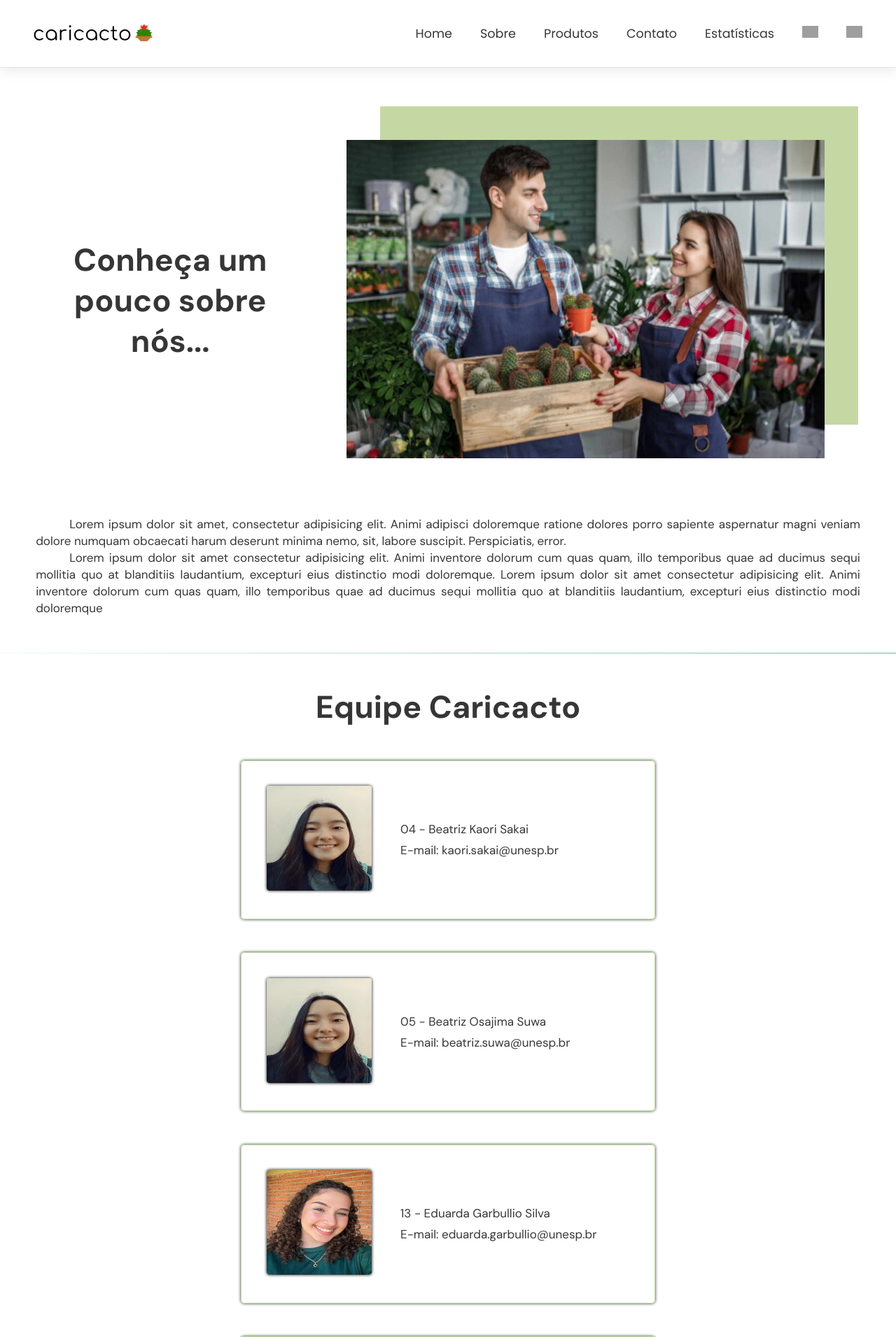
After one commit to naydhow/Ecommerce, a PHP site: page /sobre.php in a window 1280 px wide. The commit adds this page. Shown: the top 1911 px of the page at 70% size. Run offline with PHP 8.4, Linux system fonts and the light colour scheme; grey boxes are pictures that could not be loaded.

Commit message:
surtei com a eleição hj #forabozo
página sobre(ainda nao ta totalmente pronta) e arrumei uns detalhes

**se alguem aqui nao for adepto do #forabozo, saibam q a duda não briga por politica.

```diff
--- a/cadastros/produtos/cad_altera_produtos_front.php
+++ b/cadastros/produtos/cad_altera_produtos_front.php
@@ -10,7 +10,7 @@
            <div class='menu'>
                <ul class='grid'>
                    <li><a class='title' href='../../index.php' target='_parent'>Home</a></li>
-                   <li><a class='title'>Sobre</a></li>
+                   <li><a class='title' href='../../sobre.php' target='_parent'>Sobre</a></li>
                    <li><a class='title' href='../../venda/selecao_produtos_front.php' target='_parent'>Produtos</a></li>
                    <li><a class='title' href='../../cadastros/produtos/cad_pesq_produtos_front.php' target='_parent'>Contato</a></li>
                    <li><a class='title' href='../../cadastros/usuarios/cad_pesq_usuarios_front.php' target='_parent'>Estatísticas</a></li>
--- a/cadastros/produtos/cad_exclui_produtos_front.php
+++ b/cadastros/produtos/cad_exclui_produtos_front.php
@@ -9,7 +9,7 @@
            <div class='menu'>
                <ul class='grid'>
                    <li><a class='title' href='../../index.php' target='_parent'>Home</a></li>
-                   <li><a class='title'>Sobre</a></li>
+                   <li><a class='title' href='../../sobre.php' target='_parent'>Sobre</a></li>
                    <li><a class='title' href='../../venda/selecao_produtos_front.php' target='_parent'>Produtos</a></li>
                    <li><a class='title' href='../../cadastros/produtos/cad_pesq_produtos_front.php' target='_parent'>Contato</a></li>
                    <li><a class='title' href='../../cadastros/usuarios/cad_pesq_usuarios_front.php' target='_parent'>Estatísticas</a></li>
--- a/cadastros/produtos/cad_novo_produtos_front.php
+++ b/cadastros/produtos/cad_novo_produtos_front.php
@@ -17,7 +17,7 @@
             <div class='menu'>
                 <ul class='grid'>
                     <li><a class='title' href='../../index.php' target='_parent'>Home</a></li>
-                    <li><a class='title'>Sobre</a></li>
+                    <li><a class='title' href='../../sobre.php' target='_parent'>Sobre</a></li>
                     <li><a class='title' href='../../venda/selecao_produtos_front.php' target='_parent'>Produtos</a></li>
                     <li><a class='title' href='../../cadastros/produtos/cad_pesq_produtos_front.php' target='_parent'>Contato</a></li>
                     <li><a class='title' href='../../cadastros/usuarios/cad_pesq_usuarios_front.php' target='_parent'>Estatísticas</a></li>
--- a/cadastros/produtos/cad_pesq_produtos_front.php
+++ b/cadastros/produtos/cad_pesq_produtos_front.php
@@ -15,7 +15,7 @@
                 <div class='menu'>
                     <ul class='grid'>
                         <li><a class='title' href='../../index.php' target='_parent'>Home</a></li>
-                        <li><a class='title'>Sobre</a></li>
+                        <li><a class='title' href='../../sobre.php' target='_parent'>Sobre</a></li>
                         <li><a class='title' href='../../venda/selecao_produtos_front.php' target='_parent'>Produtos</a></li>
                         <li><a class='title' href='../../cadastros/produtos/cad_pesq_produtos_front.php' target='_parent'>Contato</a></li>
                         <li><a class='title' href='../../cadastros/usuarios/cad_pesq_usuarios_front.php' target='_parent'>Estatísticas</a></li>
--- a/cadastros/usuarios/cad_altera_usuarios_front.php
+++ b/cadastros/usuarios/cad_altera_usuarios_front.php
@@ -11,7 +11,7 @@ echo"
                 <div class='menu'>
                     <ul class='grid'>
                         <li><a class='title' href='../../index.php' target='_parent'>Home</a></li>
-                        <li><a class='title'>Sobre</a></li>
+                        <li><a class='title' href='../../sobre.php' target='_parent'>Sobre</a></li>
                         <li><a class='title' href='../../venda/selecao_produtos_front.php' target='_parent'>Produtos</a></li>
                         <li><a class='title' href='../../cadastros/produtos/cad_pesq_produtos_front.php' target='_parent'>Contato</a></li>
                         <li><a class='title' href='../../cadastros/usuarios/cad_pesq_usuarios_front.php' target='_parent'>Estatísticas</a></li>
--- a/cadastros/usuarios/cad_exclui_usuarios_front.php
+++ b/cadastros/usuarios/cad_exclui_usuarios_front.php
@@ -10,7 +10,7 @@ echo "
                 <div class='menu'>
                     <ul class='grid'>
                         <li><a class='title' href='../../index.php' target='_parent'>Home</a></li>
-                        <li><a class='title'>Sobre</a></li>
+                        <li><a class='title' href='../../sobre.php' target='_parent'>Sobre</a></li>
                         <li><a class='title' href='../../venda/selecao_produtos_front.php' target='_parent'>Produtos</a></li>
                         <li><a class='title' href='../../cadastros/produtos/cad_pesq_produtos_front.php' target='_parent'>Contato</a></li>
                         <li><a class='title' href='../../cadastros/usuarios/cad_pesq_usuarios_front.php' target='_parent'>Estatísticas</a></li>
--- a/cadastros/usuarios/cad_novo_usuarios_front.php
+++ b/cadastros/usuarios/cad_novo_usuarios_front.php
@@ -19,7 +19,7 @@
        <div class='menu'>
            <ul class='grid'>
                <li><a class='title' href='../../index.php' target='_parent'>Home</a></li>
-               <li><a class='title'>Sobre</a></li>
+               <li><a class='title'href='../../sobre.php' target='_parent'>Sobre</a></li>
                <li><a class='title' href='../../venda/selecao_produtos_front.php' target='_parent'>Produtos</a></li>
                <li><a class='title' href='../../cadastros/produtos/cad_pesq_produtos_front.php' target='_parent'>Contato</a></li>
                <li><a class='title' href='../../cadastros/usuarios/cad_pesq_usuarios_front.php' target='_parent'>Estatísticas</a></li>
--- a/cadastros/usuarios/cad_pesq_usuarios_front.php
+++ b/cadastros/usuarios/cad_pesq_usuarios_front.php
@@ -16,7 +16,7 @@
            <div class='menu'>
                <ul class='grid'>
                    <li><a class='title' href='../../index.php' target='_parent'>Home</a></li>
-                   <li><a class='title'>Sobre</a></li>
+                   <li><a class='title' href='../../sobre.php' target='_parent'>Sobre</a></li>
                    <li><a class='title' href='../../venda/selecao_produtos_front.php' target='_parent'>Produtos</a></li>
                    <li><a class='title' href='../../cadastros/produtos/cad_pesq_produtos_front.php' target='_parent'>Contato</a></li>
                    <li><a class='title' href='../../cadastros/usuarios/cad_pesq_usuarios_front.php' target='_parent'>Estatísticas</a></li>
--- a/css/style.css
+++ b/css/style.css
@@ -18,8 +18,6 @@ a {
 }
 
 img{
-  margin-top: 0%;
-  margin-bottom: 1.5%;
   width: 35%;
 }
 
@@ -45,7 +43,7 @@ img{
   --body-color: #ffffff;
   --color-grid-selecao: rgba(255, 255, 255, 0.915);
   --color-button-claro: #C5D8A4;
-  --color-button-escuto: rgb(55, 77, 52);
+  --color-button-escuto: #243D25;
   --color-texto-claro-button: #ffffff;
   --color-texto-escuro-button: #212121;
   --imagem-media: height:335 widht:335;
@@ -141,7 +139,7 @@ html{
 
 /*logo*/
 .logo{
-  margin-top: 14px;
+  margin-top: 5px;
   width: 40%;
 }
 
@@ -1214,9 +1116,7 @@ input:hover{
 
 /*<<<<<<<<<<<<<<<<<<<<<<<<<<<<<<<<<<HOME>>>>>>>>>>>>>>>>>>>>>>>>>>>>>>>>>>*/
 .section {
-  padding: calc(2rem + var(--header-height)) 0;
-
-  /* margin-top: 2.5rem; */
+  padding: calc(0.5rem + var(--header-height)) 0;
   display: flex;
   align-items: center;
   justify-content: space-between;
@@ -1476,6 +1343,86 @@ footer img{
   transform: translateY(0);
 }
 
+
+
+/*<<<<<<<<<<<<<<<<<<<<<<<<<<<<<<<<SOBRE>>>>>>>>>>>>>>>>>>>>>>>>>>>>>*/
+.img_sobre{
+  margin-right: 8%;
+}
+
+.img_sobre img{
+  width: 682.2px;
+  height: 455px;
+  box-shadow: 3rem -3rem 0 #C5D8A4;
+}
+
+
+.sobre_titulo{
+    margin-left:4%;
+    width: 30%;
+    font-family: var(--body-font);
+    font-size: 1.4rem;
+}
+
+.sobre_textao{
+  text-align: justify;
+  margin-top: -2%;
+  padding-left: 4%;
+  padding-right: 4%;
+  font-family: var(--body-font);
+  font-size: 17px;
+  text-indent: 3rem;
+  line-height: 24px;
+  margin-bottom: 4%;
+}
+
+.section_sobre{
+  padding: 3rem;
+  align-items: center;
+  justify-content: center;
+  width: 100%;
+}
+
+.sobre_Devs{
+  align-items: center;
+  justify-content: center;
+  font-family: var(--body-font);
+  font-size: 1.4rem;
+}
+
+.integrantes{
+  display: block;
+  margin-top: 4%;
+  border-radius: 5px;
+  box-shadow: 0 0 4px #243D25;
+  border: solid 1px;
+  border-color: #C5D8A4;
+  margin-left: 25%;
+  margin-right: 25%;
+  padding: 3% 3%;
+}
+
+.info_sobre{
+  display: flex;
+  align-items: center;
+}
+
+.img_integrantes img{
+  height: 150px;
+  width: 150px;
+  border-radius: 4px;
+  box-shadow: 0 0 4px black;
+}
+
+
+.sobre_integrantes{
+    margin-left: 8%;
+    font-family: var(--body-font);
+    font-size: 17px;
+    text-align: justify;
+    line-height: 30px;
+}
+
 /*<<<<<<<<<<<<<<<<<<<<<<<<<<<< titulos fofinhos do cadastro >>>>>>>>>>>>>>>>>>>>>>>>>>>>>>>>>>>>>>>>*/
 
 #titulo_fofo_usu{
--- a/index.php
+++ b/index.php
@@ -20,7 +20,7 @@
                         <div class='menu'>
                             <ul class='grid'>
                                 <li><a class='title' href='#topo'>Home</a></li>
-                                <li><a class='title'>Sobre</a></li>
+                                <li><a class='title' href='./sobre.php'>Sobre</a></li>
                                 <li><a class='title' href='./venda/selecao_produtos_front.php' target='_parent'>Produtos</a></li>
                                 <li><a class='title' href='./cadastros/produtos/cad_pesq_produtos_front.php' target='_parent'>Contato</a></li>
                                 <li><a class='title' href='./cadastros/usuarios/cad_pesq_usuarios_front.php' target='_parent'>Estatísticas</a></li>
@@ -47,6 +47,8 @@
                                 <img src='./img/img_topo.jpg' alt='imagem'>
                             </div>
                         </div>
+
+
                         <div class='divider-1'></div>
                         <div class='section' id='produtos'>
                             <div class='img_produto'>
@@ -83,6 +85,8 @@
                             </div>
 
                         </div>
+
+
                         <div class='divider-2'></div>
 
                         <div class='section' id='video'>
--- /dev/null
+++ b/sobre.php
@@ -0,0 +1,194 @@
+<!DOCTYPE html>
+<html lang="pt-br">
+    <head>
+        <meta charset="utf-8" />
+        <title>Sobre</title>
+        <meta http-equiv="X-UA-Compatible" content="IE=edge">
+        <meta name="viewport" content="width=device-width, initial-scale=1.0">
+        <link rel="stylesheet"type="text/css" href="./css/style.css">
+        <link rel="icon" href="img/logopeq_caricacto.svg">
+    </head>
+    <body>
+        <?php
+            echo"
+
+                <header id='header'>
+                    <nav class='container'>
+                        <a href='./index.php'><img src='./img/logo.svg' class='logo'></a>
+                        <div class='menu'>
+                            <ul class='grid'>
+                                <li><a class='title' href='./index.php'>Home</a></li>
+                                <li><a class='title' href='#topo'>Sobre</a></li>
+                                <li><a class='title' href='./venda/selecao_produtos_front.php' target='_parent'>Produtos</a></li>
+                                <li><a class='title' href='./cadastros/produtos/cad_pesq_produtos_front.php' target='_parent'>Contato</a></li>
+                                <li><a class='title' href='./cadastros/usuarios/cad_pesq_usuarios_front.php' target='_parent'>Estatísticas</a></li>
+                            </ul>
+                        </div>
+                        <a class='title' href='./venda/carrinho_front.php' target='_parent'><img class='icone_topo' src='./img/img_carrinhovazio.svg' ></a>
+                        <a class='title'href='./login/login.html' target='_parent'><img class='icone_topo' src='./img/img_perfil.svg'></a>
+                    </nav>
+                </header>
+
+
+                <main>
+
+                <div class='container_paginas' id='topo'>
+
+                    <div class='section' id='sobre'>
+
+                        <div class='sobre_titulo'>
+                            <h1> Conheça um pouco sobre nós...</h1>
+                        </div>
+
+                        <div class='img_sobre'>
+                            <img src='./img/img_sobre.jpg'>
+                        </div>
+                </div>
+
+                <div class='sobre_textao'>
+                    <p>Lorem ipsum dolor sit amet, consectetur adipisicing elit. Animi adipisci doloremque ratione dolores porro sapiente aspernatur magni
+                    veniam dolore numquam obcaecati harum deserunt minima nemo, sit, labore suscipit. Perspiciatis, error.
+                    </p>
+                    <p> Lorem ipsum dolor sit amet consectetur adipisicing elit. Animi inventore dolorum cum quas quam, illo temporibus quae ad ducimus sequi mollitia
+                     quo at blanditiis laudantium, excepturi eius distinctio modi doloremque. Lorem ipsum dolor sit amet consectetur adipisicing elit. Animi inventore dolorum cum quas quam, illo temporibus quae ad ducimus sequi mollitia
+                     quo at blanditiis laudantium, excepturi eius distinctio modi doloremque
+                    </p>
+               </div>
+
+
+                <div class='divider-1'></div>
+                    <div class='section_sobre'>
+                        <div class='sobre_Devs'>
+                            <h1>Equipe Caricacto</h1>
+                        </div>
+
+                        <div class='integrantes'>
+                            <div class='info_sobre'>
+
+                                <div class='img_integrantes'>
+                                    <img src='./img/bia_osajima.jpg'>
+                                </div>
+
+                                <div class='sobre_integrantes'>
+                                    <p>04 - Beatriz Kaori Sakai</p>
+                                    <p>E-mail: kaori.sakai@unesp.br</p>
+                                </div>
+
+                            </div>
+                        </div>
+
+                        <div class='integrantes'>
+                            <div class='info_sobre'>
+
+                                <div class='img_integrantes'>
+                                    <img src='./img/bia_osajima.jpg'>
+                                </div>
+
+                                <div class='sobre_integrantes'>
+                                    <p>05 - Beatriz Osajima Suwa</p>
+                                    <p>E-mail: beatriz.suwa@unesp.br</p>
+                                </div>
+
+                            </div>
+                        </div>
+
+
+                        <div class='integrantes'>
+                            <div class='info_sobre'>
+                                <div class='img_integrantes'>
+                                    <img src='./img/eduarda.jpg'>
+                                </div>
+
+                                <div class='sobre_integrantes'>
+                                    <p>13 - Eduarda Garbullio Silva</p>
+                                    <p>E-mail: eduarda.garbullio@unesp.br</p>
+                                </div>
+                            </div>
+                        </div>
+
+                        <div class='integrantes'>
+                            <div class='info_sobre'>
+                                <div class='img_integrantes'>
+                                    <img src='./img/eduarda.jpg'>
+                                </div>
+
+                                <div class='sobre_integrantes'>
+                                    <p>24 - Lorena Fioruci Caricati dos Santos</p>
+                                    <p>E-mail: lorena.caricati@unesp.br</p>
+                                </div>
+                            </div>
+                        </div>
+
+                        <div class='integrantes'>
+                            <div class='info_sobre'>
+                                <div class='img_integrantes'>
+                                    <img src='./img/naldo.jpeg'>
+                                </div>
+
+                                <div class='sobre_integrantes'>
+                                    <p>32 - Naydhow Roberto Mascareli Bertaglia</p>
+                                    <p>E-mail: naydhow.bertaglia@unesp.br</p>
+                                <div>
+                            </div>
+                        </div>
+
+                    </div>
+                </div>
+
+        </main>
+
+        <footer>
+            <img src='./img/logo.svg'>
+            <div class='fusao'>
+                <div class='navegacao'>
+
+                <p id='h'>Navegação:</p>
+                <a class='title' href='./index.php' target='_parent'>Home</a>
+                <a class='title'>Sobre</a>
+                <a class='title' href='./venda/selecao_produtos_front.php' target='_parent'>Produtos</a>
+                <a class='title' href='./cadastros/produtos/cad_pesq_produtos_front.php' target='_parent'>Contato</a>
+                <a class='title' href='./cadastros/usuarios/cad_pesq_usuarios_front.php' target='_parent'>Estatísticas</a>
+            </div>
+
+
+            <div class='devs'>
+                <p class='title' id='h'>Desenvolvedores:</p>
+
+                <div class='devs1'>
+                    <p>
+                        04 - Beatriz Kaori Sakai <br>
+                        05 - Beatriz Osajima Suwa <br>
+                        13  - Eduarda Garbullio Silva <br>
+                    </p>
+                </div>
+                <div class='devs2'>
+                    <p>
+                        24 - Lorena Fioruci Caricati dos Santos <br>
+                        32 - Naydhow Roberto Mascareli Bertaglia <br>
+                    </p>
+                </div>
+            </div>
+            </div>
+        </footer>
+
+        <a href='#topo' class='back-to-top'><img src='./img/voltar_topo.svg'></a>
+        ";
+    ?>
+
+    <!--
+        <div class='section' id='sobre'>
+            <div class='img_sobre'>
+                <img src='./img/img_sobre.png' alt='imagem'>
+            </div>
+            <div class='text_sobre'>
+                <h2>Sobre nós</h2>
+                <p>Lorem ipsum dolor sit amet consectetur adipisicing elit. Quo dolores distinctio facere laudantium ab possimus! Mollitia labore quia dicta voluptates culpa dolorem iure necessitatibus amet, illo hic sed veritatis ipsam.</p>
+                <p>Repellat, id? Natus a, adipisci autem at rerum mollitia officiis dolores quo harum sit quibusdam quam reiciendis fugiat, ab illum. Reprehenderit, libero dolores enim voluptate id perferendis nisi labore veritatis?</p>
+                <p>Quae quod ea quasi facere eveniet accusantium quos doloremque aspernatur esse impedit, adipisci quas distinctio? Adipisci perspiciatis in quisquam animi rem, unde voluptates laboriosam! Ratione illo quo necessitatibus fugit consequatur
+            </div>
+        </div>*/
+    -->
+
+    <script src="./js/main.js"></script>
+</body>
+</html>
--- a/venda/carrinho_front.php
+++ b/venda/carrinho_front.php
@@ -17,7 +17,7 @@ echo"
 					<div class='menu'>
 							<ul class='grid'>
 									<li><a class='title' href='../index.php'>Home</a></li>
-									<li><a class='title'>Sobre</a></li>
+									<li><a class='title' href='../sobre.php' target='_parent'>Sobre</a></li>
 									<li><a class='title' href='../venda/selecao_produtos_front.php' target='_parent'>Produtos</a></li>
 									<li><a class='title' href='../cadastros/produtos/cad_pesq_produtos_front.php' target='_parent'>Contato</a></li>
 									<li><a class='title' href='../cadastros/usuarios/cad_pesq_usuarios_front.php' target='_parent'>Estatísticas</a></li>
--- a/venda/confirmacao_compra_front.php
+++ b/venda/confirmacao_compra_front.php
@@ -6,7 +6,7 @@
 					<div class='menu'>
 							<ul class='grid'>
 									<li><a class='title' href='../index.php'>Home</a></li>
-									<li><a class='title'>Sobre</a></li>
+									<li><a class='title' href='../sobre.php' target='_parent'>Sobre</a></li>
 									<li><a class='title' href='../venda/selecao_produtos_front.php' target='_parent'>Produtos</a></li>
 									<li><a class='title' href='../cadastros/produtos/cad_pesq_produtos_front.php' target='_parent'>Contato</a></li>
 									<li><a class='title' href='../cadastros/usuarios/cad_pesq_usuarios_front.php' target='_parent'>Estatísticas</a></li>
--- a/venda/finalizacao_compra_front.php
+++ b/venda/finalizacao_compra_front.php
@@ -6,7 +6,7 @@
                 <div class='menu'>
                         <ul class='grid'>
                                 <li><a class='title' href='../index.php'>Home</a></li>
-                                <li><a class='title'>Sobre</a></li>
+                                <li><a class='title' href='../sobre.php'>Sobre</a></li>
                                 <li><a class='title' href='../venda/selecao_produtos_front.php' target='_parent'>Produtos</a></li>
                                 <li><a class='title' href='../cadastros/produtos/cad_pesq_produtos_front.php' target='_parent'>Contato</a></li>
                                 <li><a class='title' href='../cadastros/usuarios/cad_pesq_usuarios_front.php' target='_parent'>Estatísticas</a></li>
--- a/venda/selecao_detalhes_front.php
+++ b/venda/selecao_detalhes_front.php
@@ -11,7 +11,7 @@
                     <div class='menu'>
                             <ul class='grid'>
                                     <li><a class='title' href='../index.php'>Home</a></li>
-                                    <li><a class='title'>Sobre</a></li>
+                                    <li><a class='title' href='../sobre.php' target='_parent'>Sobre</a></li>
                                     <li><a class='title' href='../venda/selecao_produtos_front.php' target='_parent'>Produtos</a></li>
                                     <li><a class='title' href='../cadastros/produtos/cad_pesq_produtos_front.php' target='_parent'>Contato</a></li>
                                     <li><a class='title' href='../cadastros/usuarios/cad_pesq_usuarios_front.php' target='_parent'>Estatísticas</a></li>
--- a/venda/selecao_produtos_front.php
+++ b/venda/selecao_produtos_front.php
@@ -15,7 +15,7 @@
                     <div class='menu'>
                             <ul class='grid'>
                                     <li><a class='title' href='../index.php'>Home</a></li>
-                                    <li><a class='title'>Sobre</a></li>
+                                    <li><a class='title' href='../sobre.php' target='_parent'>Sobre</a></li>
                                     <li><a class='title' href='../venda/selecao_produtos_front.php' target='_parent'>Produtos</a></li>
                                     <li><a class='title' href='../cadastros/produtos/cad_pesq_produtos_front.php' target='_parent'>Contato</a></li>
                                     <li><a class='title' href='../cadastros/usuarios/cad_pesq_usuarios_front.php' target='_parent'>Estatísticas</a></li>
@@ -75,7 +75,7 @@
 
                             echo "<a class='selecao_comprar' href='carrinho_front.php?acao=add&id_produto=".$linha['id_produto']."'>Comprar</a>";
 
-                        echo "</div><br>";
+                        echo "</div>";
                     echo "</div>";
                 }
 
```
Also changed, not shown: other parts of css/style.css (+27 -153 lines), img/bia_osajima.jpg (added), img/eduarda.jpg (added), img/img_sobre.jpg (added), img/naldo.jpeg (added).
